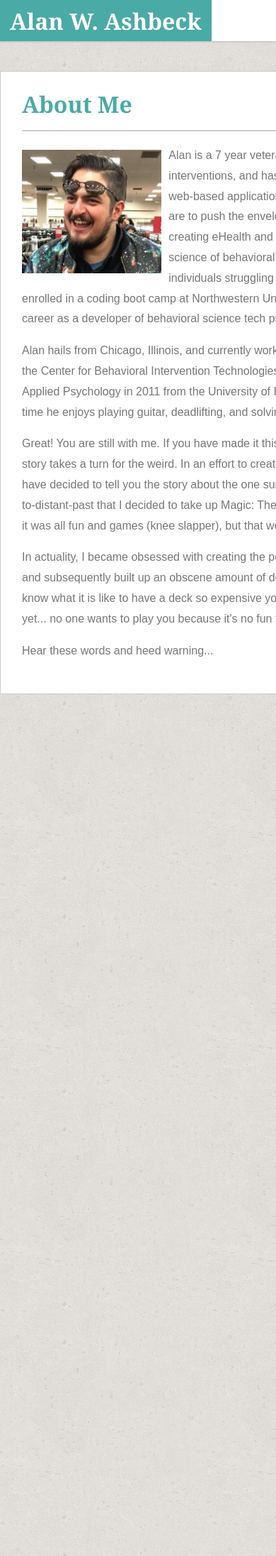
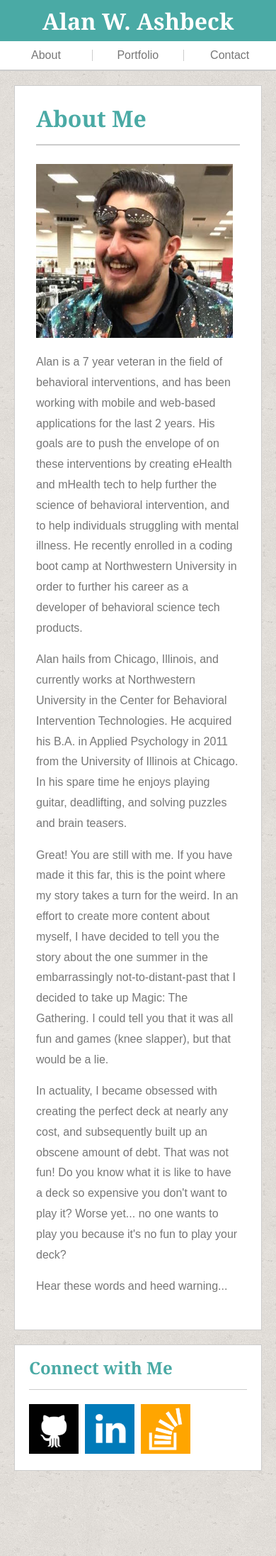
Before and after one commit to a-ashbeck/Responsive-Portfolio, a PHP site: page /index.php in a window 390 px wide. Shown: the top 2192 px of the page at 71% size. Run offline with PHP 8.4, Linux system fonts and the light colour scheme.

Commit message:
Make index.html responsive

```diff
--- a/assets/css/style.css
+++ b/assets/css/style.css
@@ -247,6 +247,7 @@ footer {
 
 footer p {
   font-size: 12px;
+  color: #cccccc;
 }
 
 /*Morph link functionality styles*/
@@ -266,14 +267,71 @@ footer p {
   transform: rotate(360deg);
 }
 
-@@media screen and (max-width: 960px) {
-
+@media only screen and (max-width : 980px) {
+  .main-content {
+    width: 100%;
+  }
 }
 
-@@media screen and (max-width: 768px) {
+@media only screen and (max-width : 768px) {
+  .main-content {
+    width: 100%;
+  }
 
+  .main-section {
+    width: 100%;
+  }
+
+  .side-bar {
+    clear: both;
+    width: 100%;
+    float: left;
+  }
 }
 
-@@media screen and (max-width: 740px) {
+@media only screen and (max-width : 640px) {
+  .main-content {
+    width: 100%;
+    padding: 20px;
+  }
 
+  .main-section {
+    width: 100%;
+  }
+
+  .side-bar {
+    width: 100%;
+    margin-top: 20px;
+  }
+
+  header {
+    min-height: 100px;
+  }
+
+  nav {
+    width: 100%;
+    float: left;
+    height: 40px;
+  }
+
+  nav a {
+    width: 33.3%;
+    padding: 0;
+    margin: 12px 0 0 0;
+    text-align: center;
+  }
+
+  .header {
+    overflow: visible;
+  }
+
+  .brand-link {
+    width: 100%;
+  }
+
+  #alan-face {
+    width: 100%;
+    height: 100%;
+    margin-bottom: 20px;
+  }
 }
--- a/contact.html
+++ b/contact.html
@@ -2,6 +2,7 @@
 <html lang="en">
 <head>
   <title>Alan W. Ashbeck</title>
+  <meta name="viewport" content="width=device-width, initial-scale=1.0">
   <link rel="stylesheet" type="text/css" href="assets/css/reset.css">
   <link rel="stylesheet" type="text/css" href="assets/css/style.css">
 </head>
--- a/index.html
+++ b/index.html
@@ -2,13 +2,14 @@
 <html lang="en">
 <head>
   <title>Alan W. Ashbeck</title>
+  <meta name="viewport" content="width=device-width, initial-scale=1.0">
   <link rel="stylesheet" type="text/css" href="assets/css/reset.css">
   <link rel="stylesheet" type="text/css" href="assets/css/style.css">
 </head>
 <body>
   <header>
     <div class="header">
-      <a href="index.html"><h1>Alan W. Ashbeck</h1></a>
+      <a class="brand-link" href="index.html"><h1>Alan W. Ashbeck</h1></a>
       <nav>
         <a href="index.html">About</a>
         <a class="a-border" href="portfolio.html">Portfolio</a>
--- a/portfolio.html
+++ b/portfolio.html
@@ -2,6 +2,7 @@
 <html lang="en">
 <head>
   <title>Alan W. Ashbeck</title>
+  <meta name="viewport" content="width=device-width, initial-scale=1.0">
   <link rel="stylesheet" type="text/css" href="assets/css/reset.css">
   <link rel="stylesheet" type="text/css" href="assets/css/style.css">
 </head>
```
